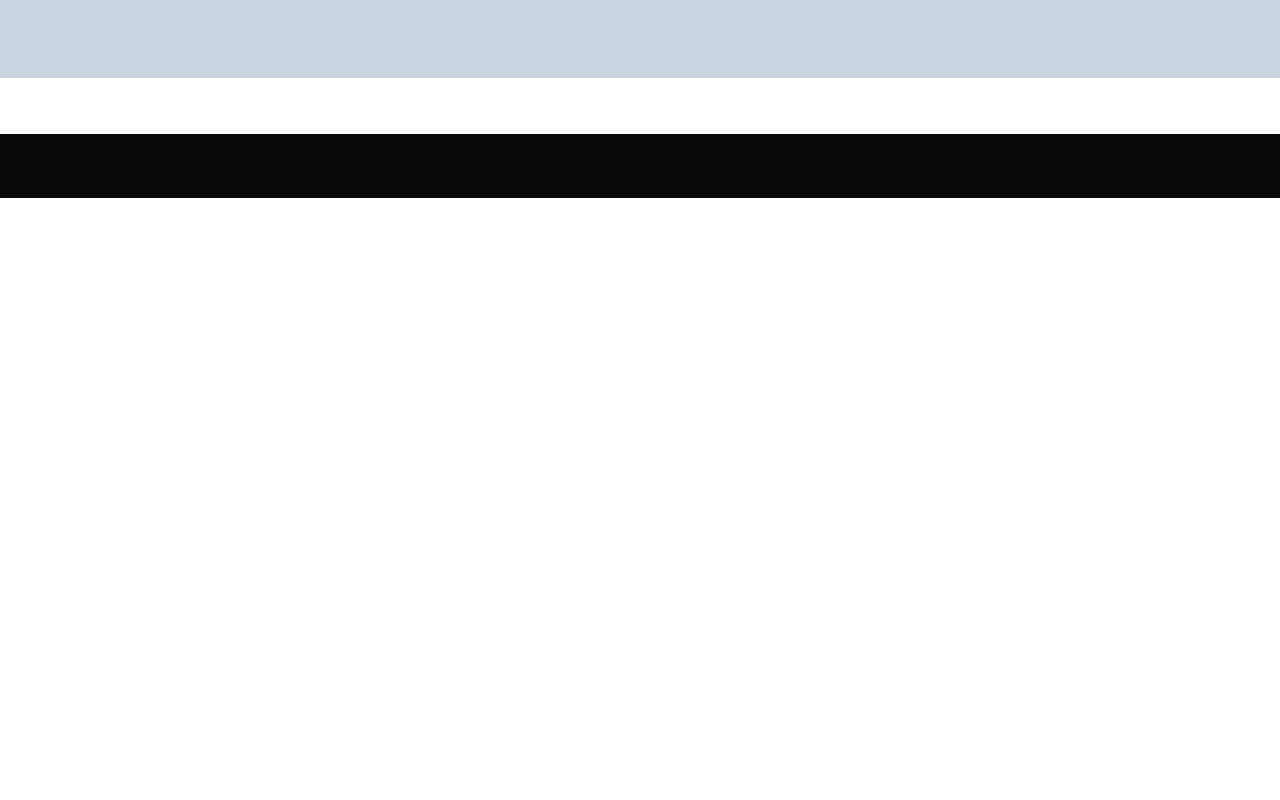
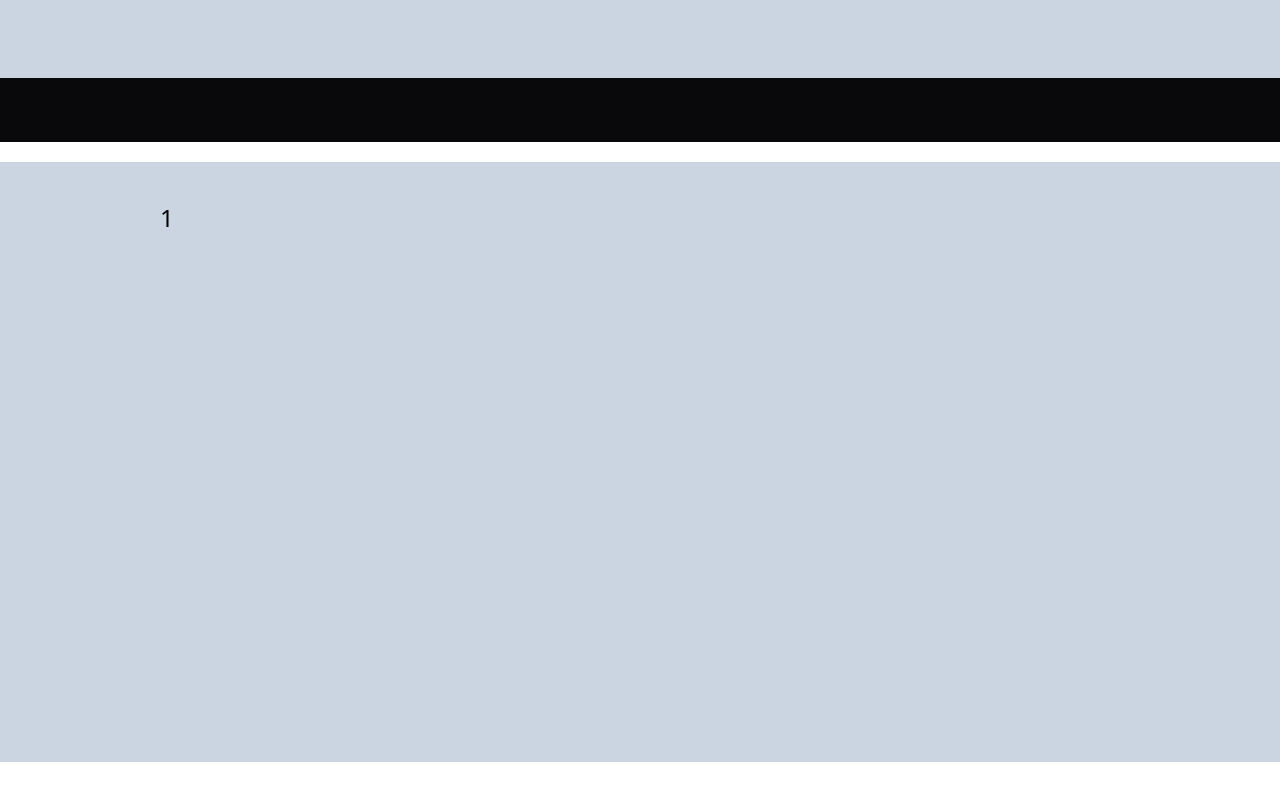
Before and after one commit to TamaraJoniec/JumpLinks, a Next.js app: page / in a window 1280 px wide. Shown: the part 562-1362 px from the top of the page. Before the commit the page ends 800 px from the top, so only its background shows below. Built offline with nearby package versions, Linux system fonts and the light colour scheme.

Commit message:
create function to recreate sections

```diff
--- a/src/app/page.tsx
+++ b/src/app/page.tsx
@@ -1,23 +1,19 @@
 import Link from 'next/link'
-import Script from 'next/script'
-import Sections from './components/sections'
 
-type Props = {
-  title: string;
-  i?: number;
-};
+export default function Home( {title} : {title: string  }) {
 
-export default function Home({ title, i }: Props) {
-
-  const createSection = ({ title, i }: Props) => {
-    for (let i = 0; i < 5; i++) {
-      <section id={`"section ${i}"`} className=" min-h-[75vh] min-w-[100vw] bg-slate-300 py-10 px-40 my-5">
-        <p className="text-2xl">{title}{i}</p>
-      </section>
+  const createSections = () => {
+    let sections = [];
+    for (let i = 1; i <= 5; i++) {
+      sections.push(
+        <section id={`"section-${i}"`} key={i}  className=" min-h-[75vh] min-w-[100vw] bg-slate-300 py-10 px-40 my-5">
+          <p className="text-2xl">{title} {i}</p>
+        </section>
+      )
+        return sections;
     }
 
   }
-  createSection({ title, i });
   return (
     <main className="flex min-h-screen flex-col items-center justify-between p-10">
       <section className=" min-h-[75vh] min-w-[100vw] bg-slate-300 py-10 px-40">
@@ -36,13 +32,8 @@ export default function Home({ title, i }: Props) {
 
         </div>
       </nav>
-      {/*
-      <Sections title="Section 1" id="section 1" />
-      <Sections title="Section 2" id="section 2" />
-      <Sections title="Section 3" id="section 3" />
-      <Sections title="Section 4" id="section 4" />
-      <Sections title="Section 5" id="section 5" /> */}
-
+      {/* sections here */}
+      {createSections()}
     </main>
   )
 }
```
